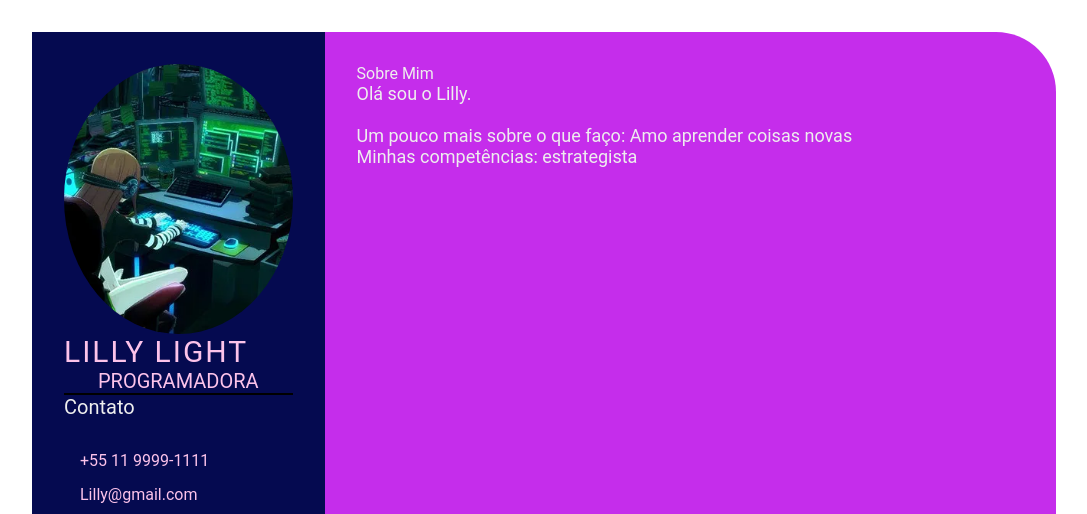
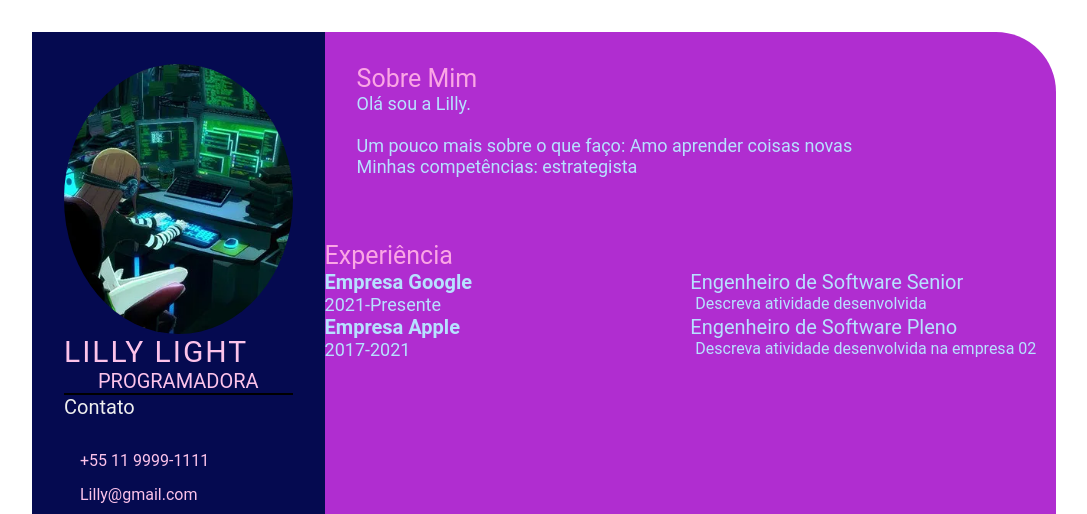
Before and after one commit to lynamara/devweek.github.io, a plain HTML site: page index.html in a window 1280 px wide. Shown: the top 514 px of the page, without its empty margins (96-1183 px from the left). Drawn offline with Linux system fonts and the light colour scheme.

Commit message:
feat:experiencia (#4)

```diff
--- a/index.html
+++ b/index.html
@@ -39,12 +39,37 @@
                     <section class="about gap">
                         <div class="right-title">Sobre Mim</div>
                         <p class="about-me-contents">
-                            Olá sou o Lilly.<br>
+                            Olá sou a Lilly.<br>
                             <br>Um pouco mais sobre o que faço: Amo aprender coisas novas
                             <br>Minhas competências: estrategista
                         </p>
                     </section>
                 </div>
+                <section class="experience gap">
+                    <div class="right-title">Experiência</div>
+                    <div class="experience-contents">
+                        <div class="exp-left">
+                            <p class="exp-company-name">Empresa Google</p>
+                            <p class="exp-time-period">2021-Presente</p>
+                        </div>
+                        <div class="exp-right">
+                            <p class="exp-position">Engenheiro de Software Senior</p>
+                            <p class="exp-desc">
+                                Descreva atividade desenvolvida<br>
+                            </p>
+                        </div>
+                        <div class="exp-left">
+                            <p class="exp-company-name">Empresa Apple</p>
+                            <p class="exp-time-period">2017-2021</p>
+                        </div>
+                        <div class="exp-right">
+                            <p class="exp-position">Engenheiro de Software Pleno</p>
+                            <p class="exp-desc">
+                                Descreva atividade desenvolvida na empresa 02<br>
+                            </p>
+                        </div>
+                    </div>
+                </section>
             </section>
     </main>
 </body>
--- a/style.css
+++ b/style.css
@@ -23,7 +23,7 @@
 .right-section {
     grid-column: span 5;
     height: 100%;
-    background-color: #c52deb;
+    background-color: #b02dd0;
     border-radius: 0px 60px 0px 0px;
 }
 
@@ -91,7 +91,8 @@
 }
 
 .right-title {
-    color: #eeeeee;
+    color: #fba6e5;
+    font-size: 25px;
 }
 
 .gap {
@@ -99,5 +100,40 @@
 }
 .about-me-contents {
     font-size: 18px;
-    color: #eeeeee;
+    color: #b7e1ff;
 }
+
+.experience-contents,
+.education-contents,
+.awards-contents {
+    display: grid;
+    grid-template-columns: repeat(2, 1fr);
+    padding-bottom: 2rem;
+    color: #b7e1ff;
+}
+
+.exp-company-name,
+.education-school-name,
+.awards-company-name {
+    font-size: 20px;
+    font-weight: bold;
+}
+
+.exp-time-period,
+.educationp-time-period,
+.awards-time-period {
+    font-size: 18px;
+}
+
+.exp-position,
+.education-subject,
+.awards-name {
+    font-size: 20px;
+}
+
+.exp-desc,
+.education-desc,
+.awards-desc {
+    font-size: 16px;
+    padding-left: 5px;
+}
```
